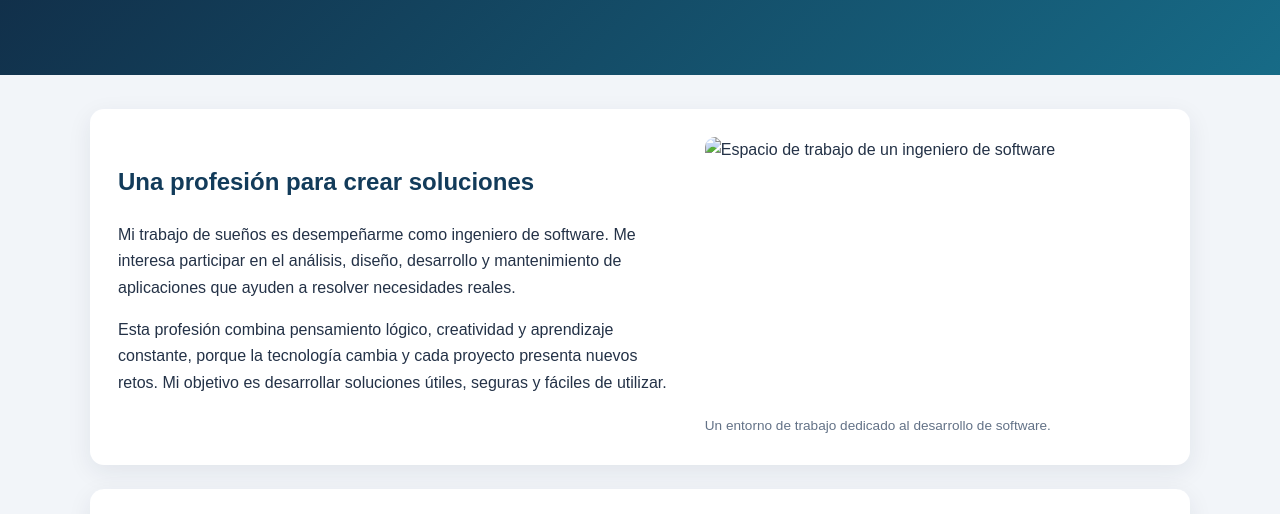
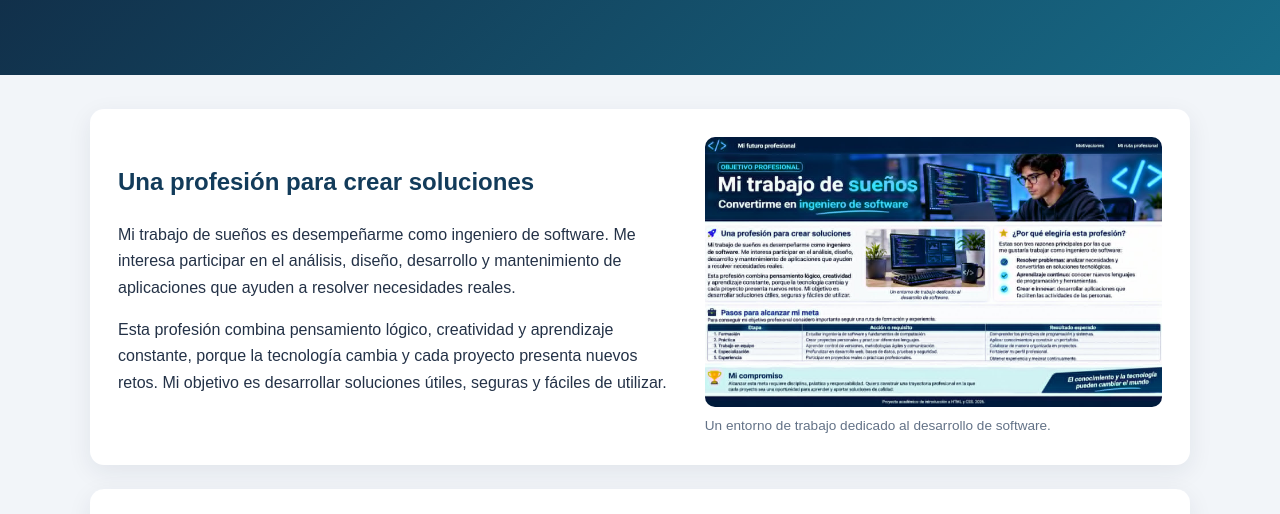
Before and after one commit to guillermo2003barcenas-ship-it/reto-2-HTML-CSS, a plain HTML site: page index.html in a window 1280 px wide. Shown: the part 272-786 px from the top of the page. Drawn offline with Linux system fonts and the light colour scheme.

Commit message:
Update index.html

```diff
--- a/index.html
+++ b/index.html
@@ -52,7 +52,7 @@
             </div>
 
             <figure class="imagen-trabajo">
-                <img src="desarrollador.jpg"
+                <img src="desarrollador.jpeg"
                 alt="Espacio de trabajo de un ingeniero de software">
                 <figcaption>
                     Un entorno de trabajo dedicado al desarrollo
@@ -209,4 +209,5 @@
     </footer>
 
 </body>
+
 </html>
```
